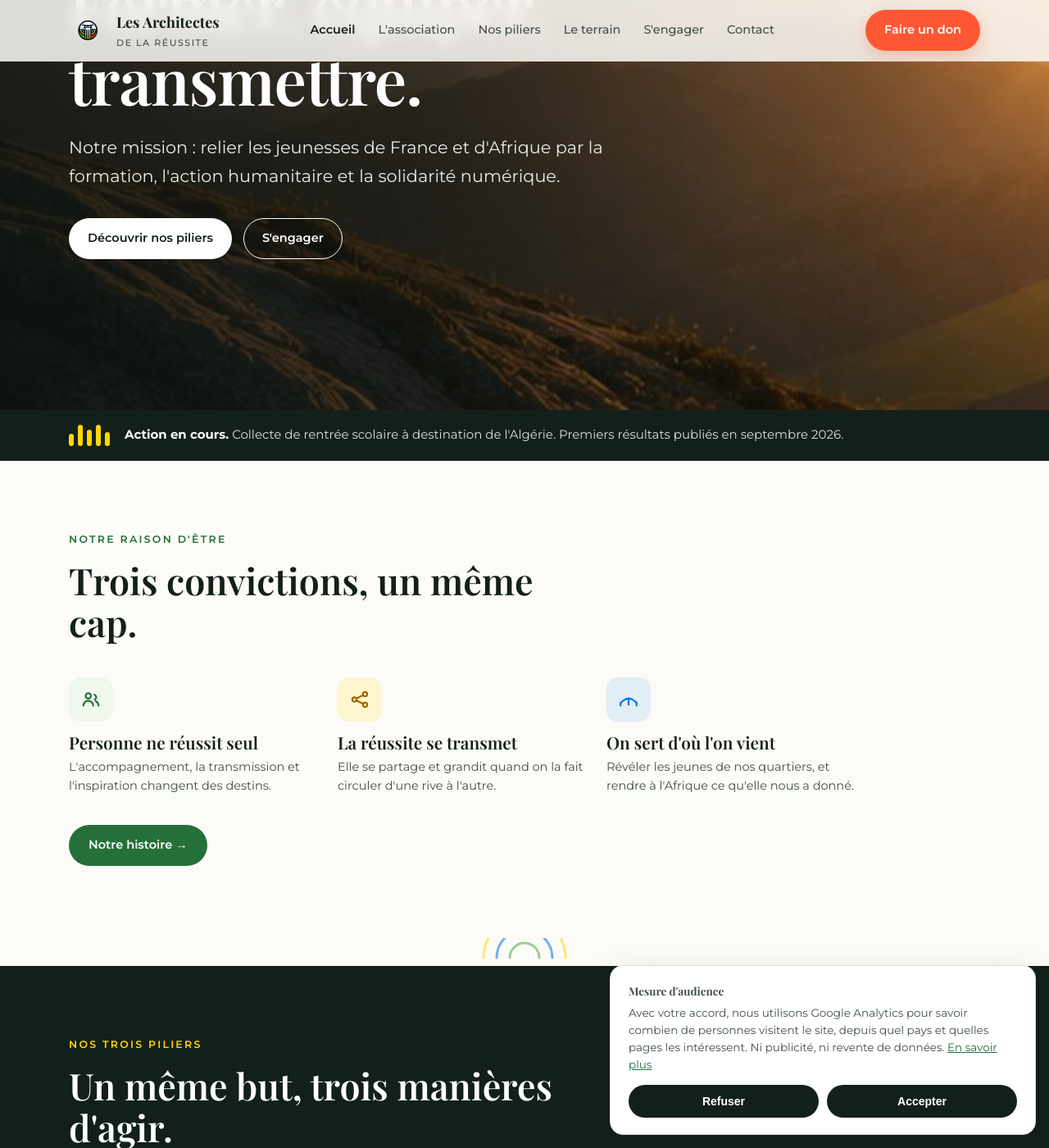
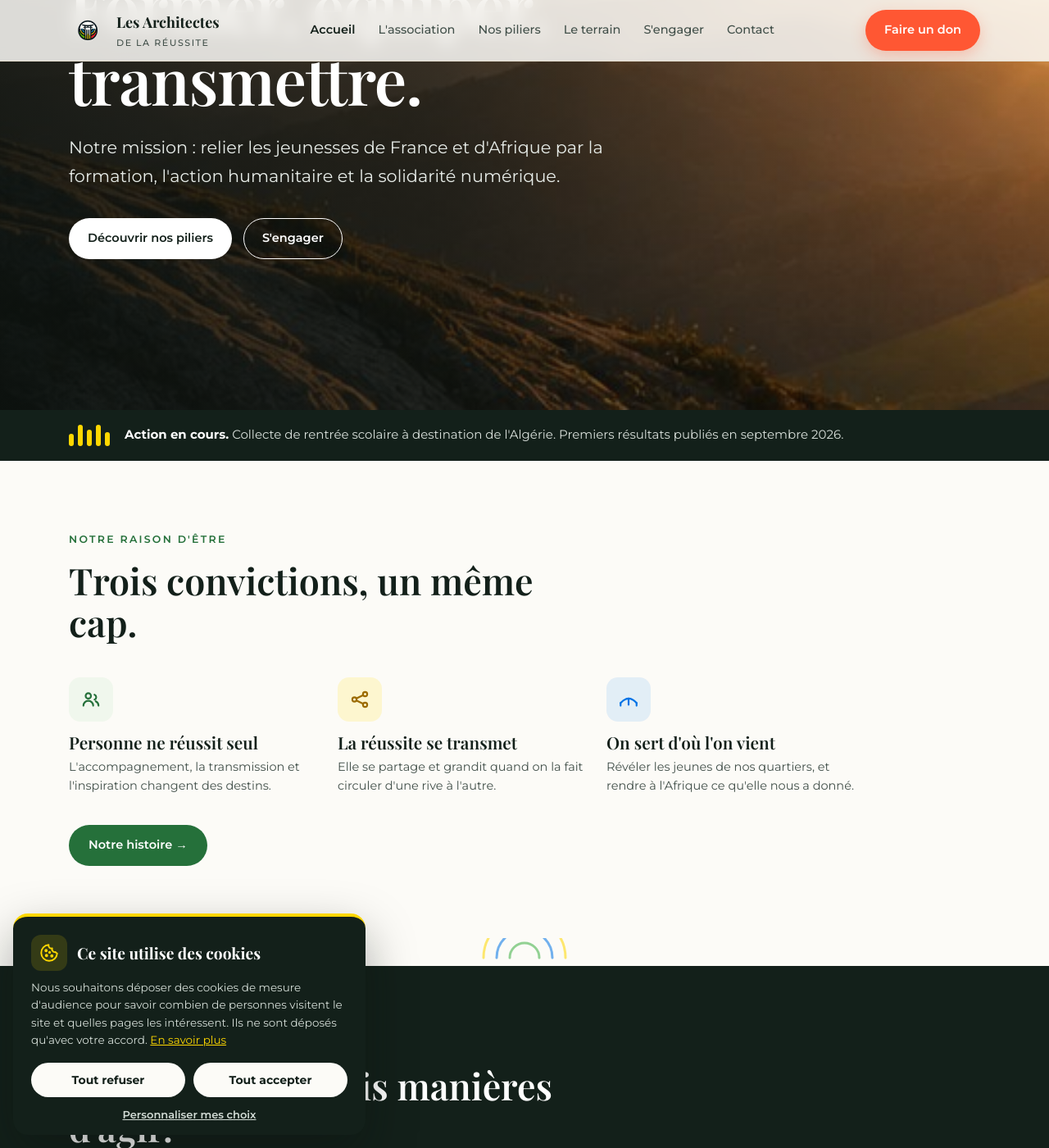
Before and after one commit to Nacimuus/architectes-reussite-site, a Jekyll site: the page built from index.html, in a window 1280 px wide and 1400 px high, scrolled down 354 px. Shown: the whole window at 82% size. Built offline with Jekyll 4.4.1, drawn with Linux system fonts in a browser that asks for light colours; some web fonts are replaced.

Commit message:
Nouveau bandeau cookies
- Format « Ce site utilise des cookies », fond sombre et accent or
- Tout refuser / Tout accepter à égalité, lien Personnaliser mes choix
- Panneau par catégorie : cookies nécessaires (toujours actifs) et
  mesure d'audience (interrupteur), bouton Enregistrer mes choix
- « Gestion des cookies » rouvre directement les réglages, avec le choix
  actuel pré-coché

Co-Authored-By: Claude Opus 5.5 <noreply@anthropic.com>
Claude-Session: https://claude.ai/code/session_019TyHidqMGp53Q6wA9uig6Z

```diff
--- a/_includes/cookies.html
+++ b/_includes/cookies.html
@@ -1,17 +1,36 @@
 {% if site.org.ga4 != "" %}
 <div id="cookie-banner" class="cookie-banner" role="dialog" aria-labelledby="cookie-title" aria-describedby="cookie-text" hidden>
-  <p id="cookie-title" class="cb-title">Mesure d'audience</p>
-  <p id="cookie-text">Avec votre accord, nous utilisons Google Analytics pour savoir combien de personnes visitent le site, depuis quel pays et quelles pages les intéressent. Ni publicité, ni revente de données. <a href="{{ '/politique-confidentialite/' | relative_url }}#cookies">En savoir plus</a></p>
+  <div class="cb-head">
+    <span class="cb-icon" aria-hidden="true"><svg viewBox="0 0 24 24" width="26" height="26" fill="none" stroke="currentColor" stroke-width="1.8" stroke-linecap="round" stroke-linejoin="round"><path d="M21 12.6A9 9 0 1 1 11.4 3a3.2 3.2 0 0 0 4 3.9 3.2 3.2 0 0 0 3.7 4.2 3 3 0 0 0 1.9 1.5z"/><circle cx="8.5" cy="9.5" r=".9" fill="currentColor"/><circle cx="15" cy="15.5" r=".9" fill="currentColor"/><circle cx="9" cy="15" r=".9" fill="currentColor"/><circle cx="12.5" cy="11.5" r=".6" fill="currentColor"/></svg></span>
+    <p id="cookie-title" class="cb-title">Ce site utilise des cookies</p>
+  </div>
+  <p id="cookie-text" class="cb-text">Nous souhaitons déposer des cookies de mesure d'audience pour savoir combien de personnes visitent le site et quelles pages les intéressent. Ils ne sont déposés qu'avec votre accord. <a href="{{ '/politique-confidentialite/' | relative_url }}#cookies">En savoir plus</a></p>
+
+  <div class="cb-prefs" hidden>
+    <div class="cb-row">
+      <div><strong>Cookies nécessaires</strong><span>Mémorisent vos choix sur ce bandeau.</span></div>
+      <span class="cb-always">Toujours actifs</span>
+    </div>
+    <label class="cb-row" for="cb-analytics">
+      <div><strong>Mesure d'audience</strong><span>Google Analytics : visites, pages consultées, pays. Ni publicité, ni revente de données.</span></div>
+      <input type="checkbox" id="cb-analytics" class="cb-switch">
+    </label>
+  </div>
+
   <div class="cb-actions">
-    <button type="button" class="btn cb-btn" data-consent="denied">Refuser</button>
-    <button type="button" class="btn cb-btn" data-consent="granted">Accepter</button>
+    <button type="button" class="cb-btn" data-consent="denied">Tout refuser</button>
+    <button type="button" class="cb-btn" data-consent="granted">Tout accepter</button>
   </div>
+  <button type="button" class="cb-link" data-cb-customize>Personnaliser mes choix</button>
+  <button type="button" class="cb-btn cb-save" data-cb-save hidden>Enregistrer mes choix</button>
 </div>
 <script>
-  // Consentement CNIL : Google Analytics n'est chargé qu'après « Accepter ».
+  // Consentement CNIL : Google Analytics n'est chargé qu'après accord.
   (function(){
     var ID='{{ site.org.ga4 }}', KEY='ladr-consent', MAX=182*24*3600*1000; // choix gardé 6 mois
-    var banner=document.getElementById('cookie-banner');
+    var banner=document.getElementById('cookie-banner'), prefs=banner.querySelector('.cb-prefs'),
+        box=document.getElementById('cb-analytics'), custom=banner.querySelector('[data-cb-customize]'),
+        saveBtn=banner.querySelector('[data-cb-save]');
     function read(){ try{ var c=JSON.parse(localStorage.getItem(KEY)); if(c && Date.now()-c.t<MAX) return c.v; }catch(e){} return null; }
     function save(v){ try{ localStorage.setItem(KEY, JSON.stringify({v:v,t:Date.now()})); }catch(e){} }
     function load(){
--- a/assets/css/style.css
+++ b/assets/css/style.css
@@ -429,14 +429,30 @@ footer.site a{color:#C4CEC7;font-size:14.5px;line-height:2} footer.site a:hover{
 .news .form-status{text-align:center}
 button[disabled]{opacity:.6;cursor:wait}
 
-/* ===== bandeau cookies (Google Analytics) ===== */
-.cookie-banner{position:fixed;right:16px;bottom:16px;left:16px;z-index:100;max-width:520px;margin-left:auto;background:#fff;border:1px solid var(--line);border-radius:16px;box-shadow:0 18px 50px rgba(19,32,26,.18);padding:20px 22px}
-.cookie-banner[hidden]{display:none}
-.cb-title{font-family:'Playfair Display',serif;font-weight:700;font-size:1.1rem;color:var(--ink);margin-bottom:6px}
-.cookie-banner p{font-size:13.5px;color:var(--ink-soft);line-height:1.55}
-.cookie-banner a{color:var(--green-deep);text-decoration:underline}
-.cb-actions{display:flex;gap:10px;margin-top:14px}
-.cb-btn{flex:1;background:var(--ink);color:#fff;font-size:14px;padding:11px 16px}
-.cb-btn:hover{background:#000}
+/* ===== bandeau cookies ===== */
+.cookie-banner{position:fixed;left:16px;right:16px;bottom:16px;z-index:100;max-width:430px;background:var(--ink);color:#D3DCD6;border-radius:18px;padding:22px 22px 16px;box-shadow:0 24px 60px rgba(8,14,11,.35);border-top:4px solid var(--gold)}
+.cookie-banner[hidden],.cookie-banner [hidden]{display:none}
+.cb-head{display:flex;align-items:center;gap:12px;margin-bottom:10px}
+.cb-icon{width:44px;height:44px;flex:none;border-radius:12px;background:rgba(255,215,0,.14);color:var(--gold);display:flex;align-items:center;justify-content:center}
+.cb-title{font-family:'Playfair Display',serif;font-weight:700;font-size:1.2rem;color:#fff;line-height:1.25}
+.cb-text{font-size:13.5px;line-height:1.6}
+.cb-text a{color:var(--gold);text-decoration:underline}
+.cb-prefs{margin-top:14px;border-top:1px solid #2C3C33}
+.cb-row{display:flex;align-items:center;justify-content:space-between;gap:16px;padding:12px 0;border-bottom:1px solid #2C3C33;cursor:pointer}
+.cb-row strong{display:block;color:#fff;font-size:14px}
+.cb-row span{display:block;font-size:12.5px;line-height:1.5;color:#AEBBB3}
+.cb-always{flex:none;font-size:11.5px!important;font-weight:700;letter-spacing:.06em;text-transform:uppercase;color:var(--green)!important}
+.cb-switch{appearance:none;-webkit-appearance:none;flex:none;width:44px;height:24px;border-radius:999px;background:#3A4A41;position:relative;cursor:pointer;transition:background .2s}
+.cb-switch::after{content:"";position:absolute;top:3px;left:3px;width:18px;height:18px;border-radius:50%;background:#fff;transition:transform .2s}
+.cb-switch:checked{background:var(--green)}
+.cb-switch:checked::after{transform:translateX(20px)}
+.cb-switch:focus-visible{outline:2px solid var(--gold);outline-offset:2px}
+.cb-actions{display:flex;gap:10px;margin-top:16px}
+.cb-btn{flex:1;font-family:inherit;font-weight:700;font-size:14px;padding:12px 14px;border-radius:999px;border:0;background:#FCFBF7;color:var(--ink);cursor:pointer;transition:background .2s}
+.cb-btn:hover{background:#fff}
+.cb-save{display:block;width:100%;margin-top:10px;background:var(--gold)}
+.cb-save:hover{background:#FFE34D}
+.cb-link{display:block;margin:12px auto 0;background:none;border:0;font-family:inherit;font-size:13px;font-weight:600;color:#D3DCD6;text-decoration:underline;cursor:pointer}
+.cb-link:hover{color:#fff}
 .flink{align-self:flex-start;background:none;border:0;padding:0;font:inherit;font-size:14.5px;line-height:2;color:#C4CEC7;cursor:pointer;text-align:left}
 .flink:hover{color:#fff}
```
Also changed, not shown: other parts of _includes/cookies.html (+9 -2 lines).
